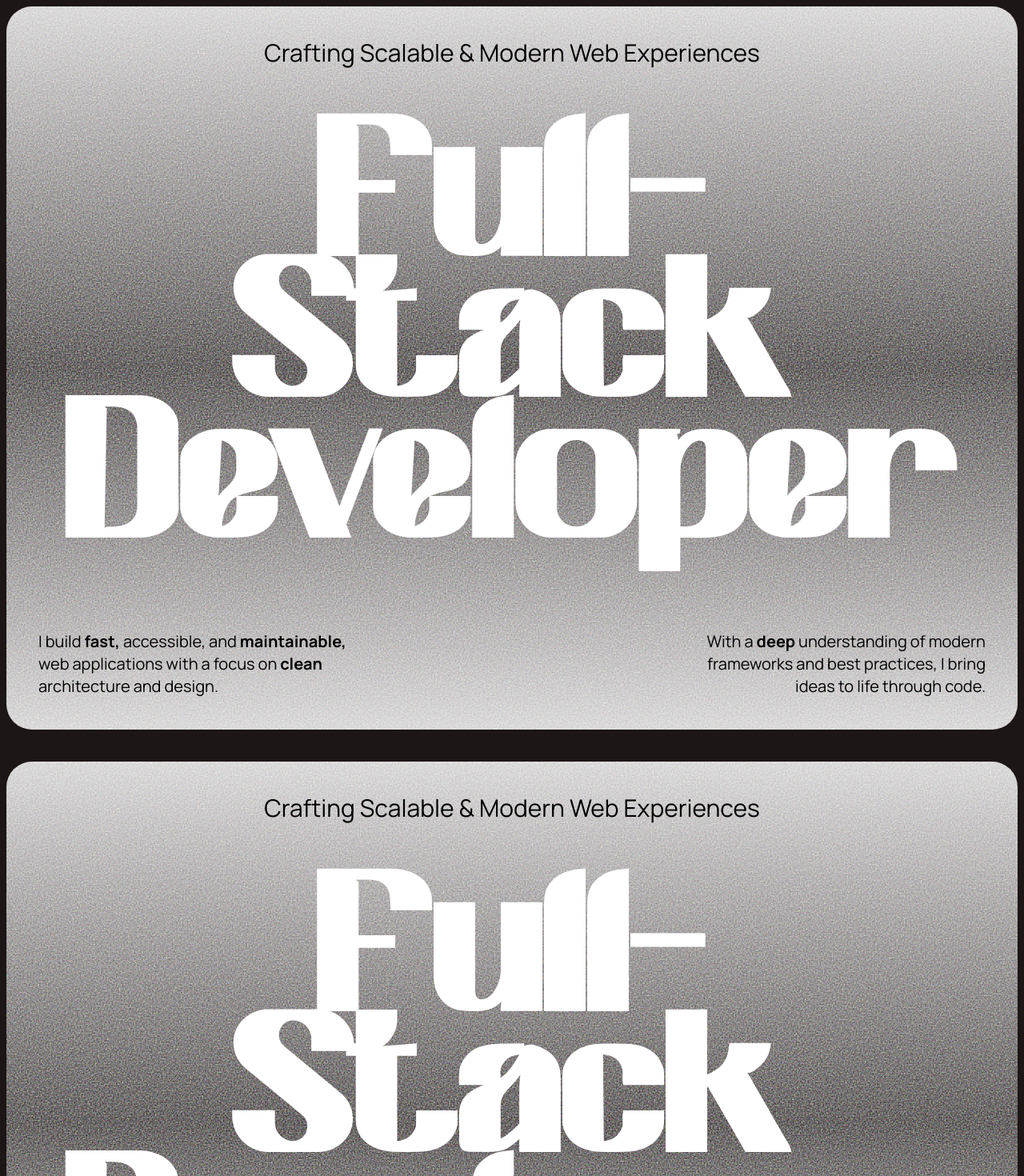
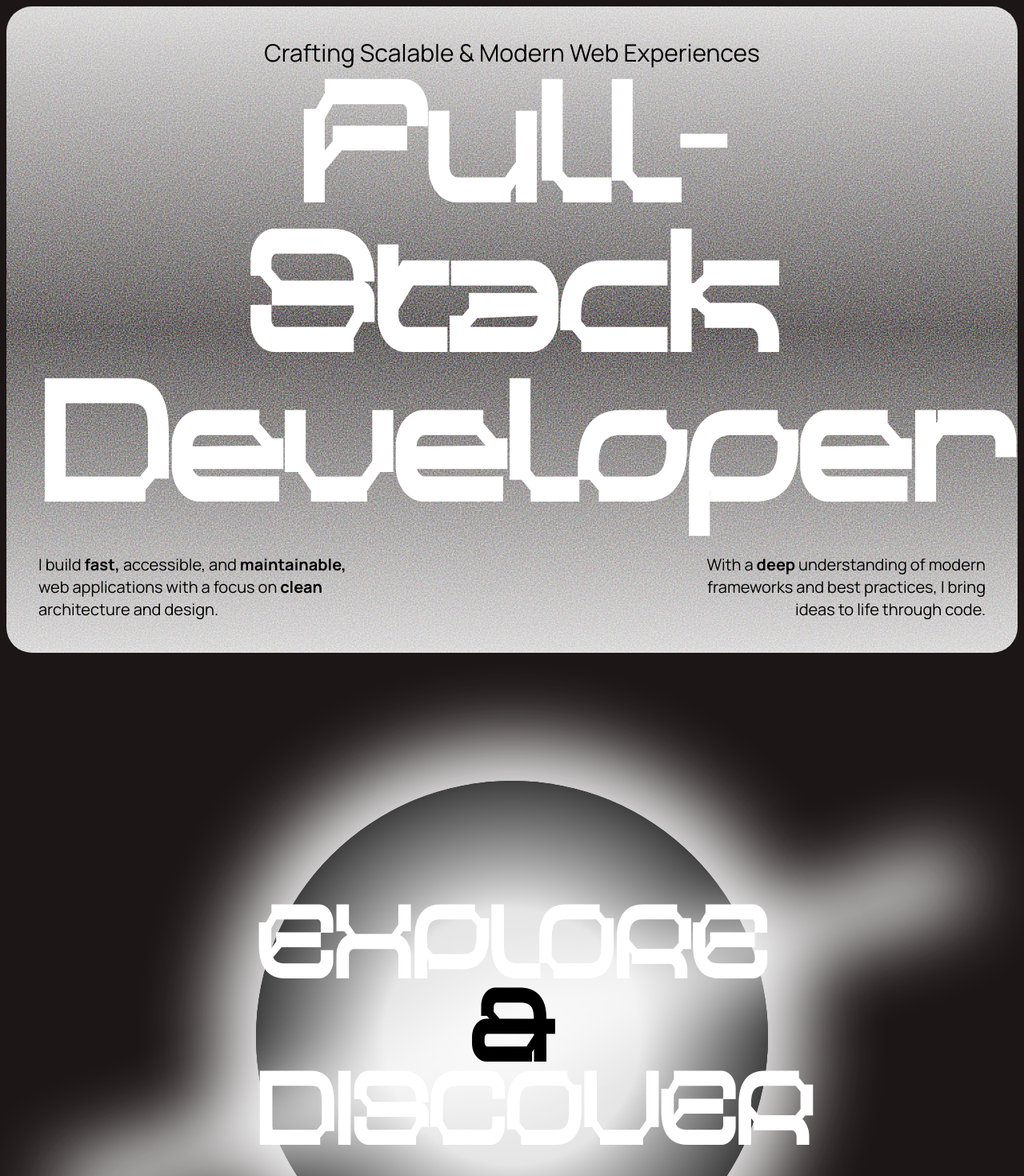
Before and after one commit to ayushstha123/portfolio_0.1, a Next.js app: page / in a window 1280 px wide. Shown: the part 120-1590 px from the top of the page at 80% size. Built offline with nearby package versions, Linux system fonts and the light colour scheme.

Commit message:
about us section

```diff
--- /dev/null
+++ b/app/components/sections/HomeSection/About.jsx
@@ -0,0 +1,15 @@
+import React from 'react'
+
+const About = () => {
+    return (
+      <div className="max-w-[1400px] py-20 mx-auto px-2 flex items-center justify-center">
+        <div className='absolute h-[70rem] rotate-[70deg] shadow-[0_0_90px_40px_rgba(255,255,255,0.9)]  bg-[radial-gradient(closest-side,rgb(198,198,198),rgb(198,198,198),rgb(148,148,148))] rounded-full'>
+        </div>
+        <div className='w-[40rem] h-[40rem] shadow-[0_0_90px_50px_rgba(255,255,255,0.9)] bg-[radial-gradient(closest-side,theme(colors.neutral.100),theme(colors.neutral.200),theme(colors.neutral.700))] rounded-full'>
+        </div>
+        <h2 className='absolute mt-10 text-white w-1/2  text-center tracking-wide md:tracking-normal  lg:text-center uppercase text-[4rem] sm:text-[6rem] py-2 md:py-12 mb-10 leading-[4rem] lg:leading-[4rem] nebula'>Explore <span className='block py-4 text-black'>&</span>Discover</h2>
+      </div>
+    );
+  };
+
+  export default About;
--- a/app/components/sections/HomeSection/HeroSection.jsx
+++ b/app/components/sections/HomeSection/HeroSection.jsx
@@ -5,7 +5,7 @@ const HeroSection = () => {
     return (
         <div
         >
-            <section className=" max-w-[1400px] mx-auto px-2 flex items-center justify-center">
+            <section className="max-w-[1400px] mx-auto px-2 pb-20 flex items-center justify-center">
                 <div className="bg-gradient-to-b grain py-10 px-5 md:px-10 w-full rounded-4xl mt-10">
                     <motion.div
                         transition={{ type: "spring", stiffness: 100, velocity: 2 }}
@@ -13,7 +13,7 @@ const HeroSection = () => {
                         //     marginLeft
                         // }}
                        className="manrope text-sm  md:text-3xl  text-center text-black pb-10">  Crafting Scalable & Modern Web Experiences</motion.div>
-                    <div className="text-white text-center spaicng tracking-wide md:tracking-normal lg:text-center ateoric text-[4rem] sm:text-[6.8rem] lg:text-[15rem] py-2 md:py-12 mb-10 leading-[4rem] lg:leading-[11rem]">
+                    <div className="text-white text-center spaicng tracking-wide md:tracking-normal lg:text-center nebula text-[4rem] sm:text-[6.8rem] lg:text-[10rem] py-2 md:py-12 mb-10 leading-[4rem] lg:leading-[9rem]">
                          Full-Stack Developer
                          </div>
                     <div className="w-full flex justify-between items-start gap-6 md:items-center">
--- a/app/globals.css
+++ b/app/globals.css
@@ -9,7 +9,7 @@ body {
 
 .ateoric{
   font-family: var(--font-ateoric);
-  font-weight:bold;
+  font-weight:bolder;
 }
 
 .nebula{
--- a/app/page.js
+++ b/app/page.js
@@ -1,11 +1,11 @@
-import Image from "next/image";
 import HeroSection from "./components/sections/HomeSection/HeroSection";
+import About from "./components/sections/HomeSection/About";
 
 export default function Home() {
   return (
     <div >
       <HeroSection />
-      <HeroSection />
+      <About />
 
     </div>
   );
```
Also changed, not shown: public/photos/pngwing.com.png (added), 1 other file (tests, documents, lock files or other folders).
